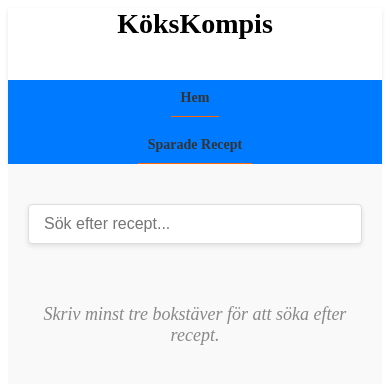
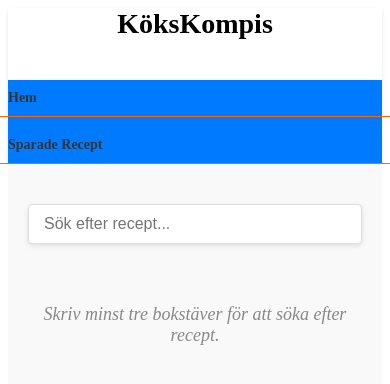
Before and after one commit to onv2487/da395a-projekt, a React (Create React App) app: page / in a window 390 px wide. Shown: the top 384 px of the page. Built offline with nearby package versions, Linux system fonts and the light colour scheme.

Commit message:
Update Header.css

```diff
--- a/src/components/Header/Header.css
+++ b/src/components/Header/Header.css
@@ -64,7 +64,7 @@
     }
 
     .nav-link {
-        flex-grow: 1;
+        width: 100%;
         font-size: 14px;
         padding: 10px;
         border-bottom: 1px solid #ff6600;
```
